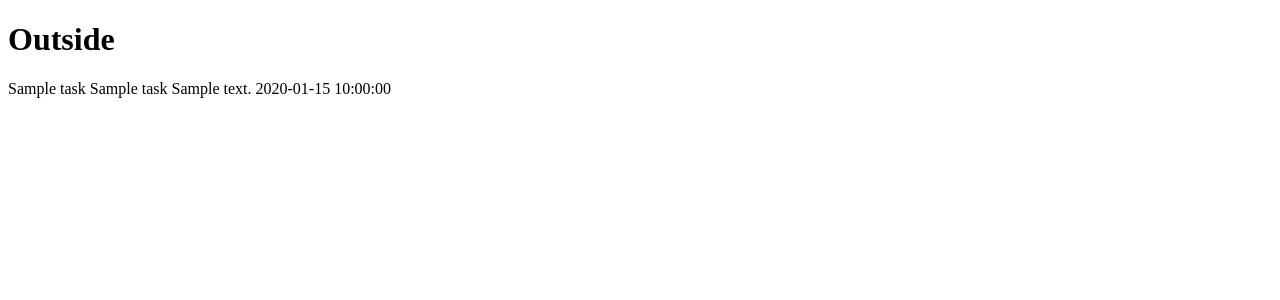
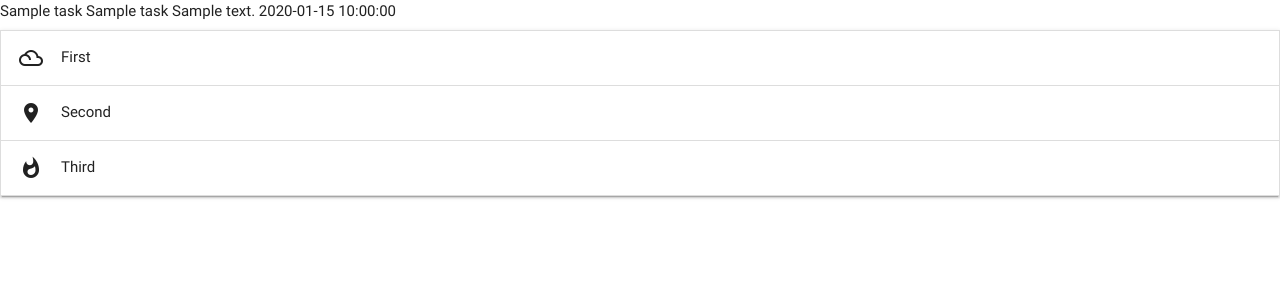
Before and after one commit to MelBoardman/task-manager, a Flask app: page / in a window 1280 px wide. Shown: the top 300 px of the page. Run offline with Flask 2, Linux system fonts and the light colour scheme; a database or web service that is not in the repository returns one stand-in record (values such as "Sample title"); some libraries are stand-ins or nearby versions.

Commit message:
Materialize accordian added

```diff
--- a/templates/base.html
+++ b/templates/base.html
@@ -1,10 +1,25 @@
 <!DOCTYPE html>
 <html>
   <head>
+    <link
+      href="https://fonts.googleapis.com/icon?family=Material+Icons"
+      rel="stylesheet"
+    />
+    <link
+      rel="stylesheet"
+      href="https://cdnjs.cloudflare.com/ajax/libs/materialize/0.100.2/css/materialize.min.css"
+    />
+
   </head>
   <body>
-    <h1>Outside</h1>
-    {% block content %}
-    {% endblock %}
+    {% block content %} {% endblock %}
+
+    <script src="https://cdnjs.cloudflare.com/ajax/libs/jquery/3.2.1/jquery.min.js"></script>
+    <script src="https://cdnjs.cloudflare.com/ajax/libs/materialize/0.100.2/js/materialize.min.js"></script>
+    <script type="text/javascript">
+        $(document).ready(function() {
+            $('.collapsible').collapsible();
+        })
+    </script>
   </body>
 </html>
--- a/templates/tasks.html
+++ b/templates/tasks.html
@@ -7,4 +7,20 @@
             {{task.is_urgent}}
             {{task.due_date}}
         {% endfor %}
+
+          <ul class="collapsible">
+    <li>
+      <div class="collapsible-header"><i class="material-icons">filter_drama</i>First</div>
+      <div class="collapsible-body"><span>Lorem ipsum dolor sit amet.</span></div>
+    </li>
+    <li>
+      <div class="collapsible-header"><i class="material-icons">place</i>Second</div>
+      <div class="collapsible-body"><span>Lorem ipsum dolor sit amet.</span></div>
+    </li>
+    <li>
+      <div class="collapsible-header"><i class="material-icons">whatshot</i>Third</div>
+      <div class="collapsible-body"><span>Lorem ipsum dolor sit amet.</span></div>
+    </li>
+  </ul>
+
 {% endblock %}
```
